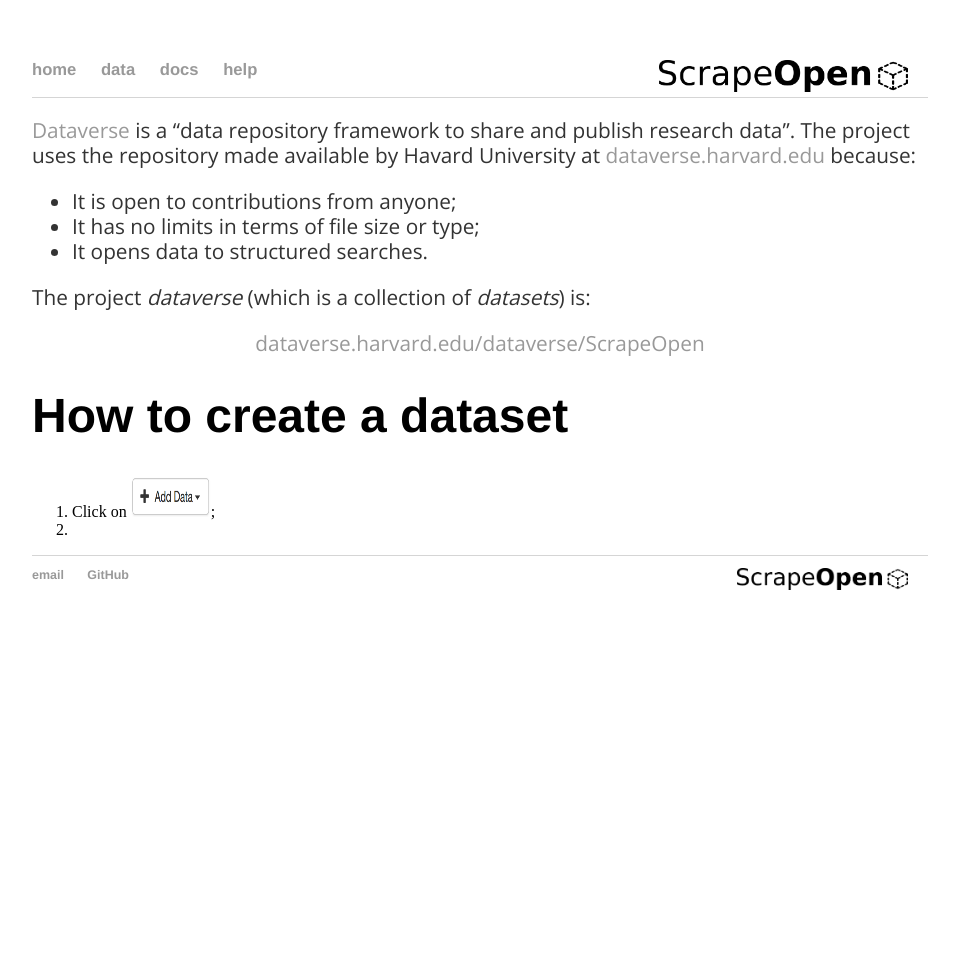
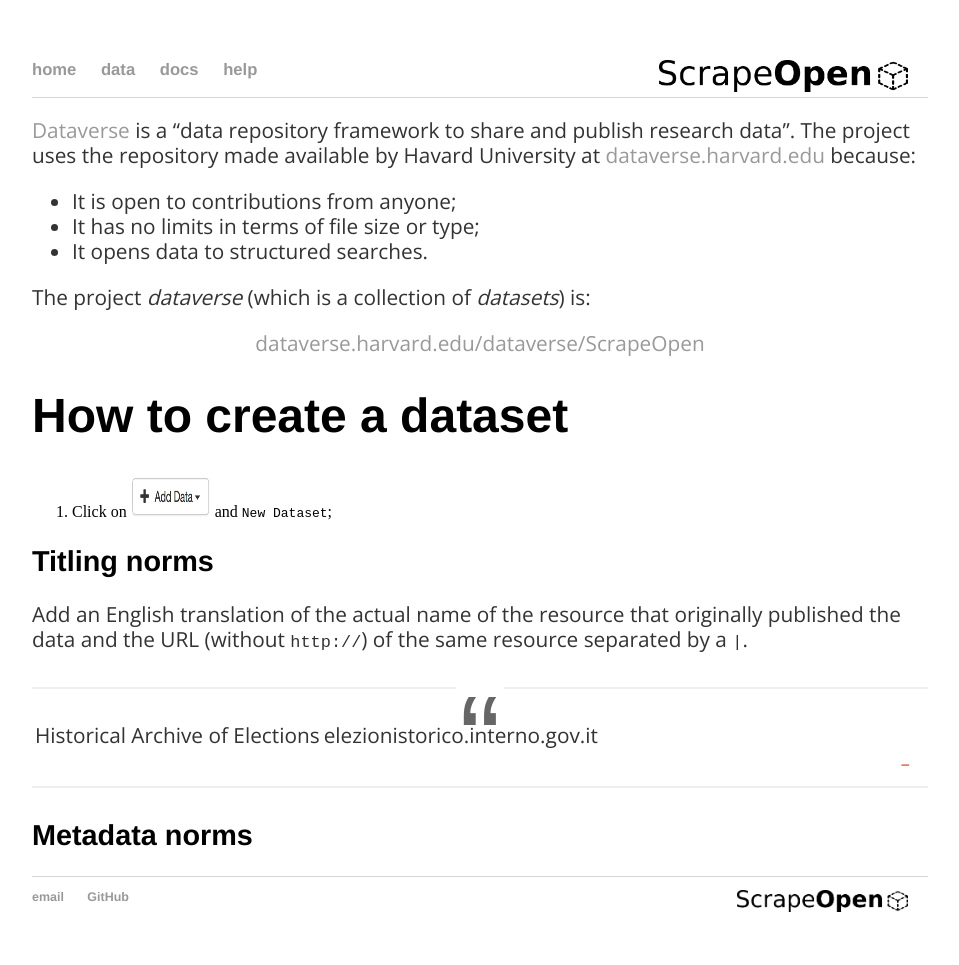
Before and after one commit to ScrapeOpen/ScrapeOpen, a Jekyll site: the page built from docs/dataverse.md, in a window 1280 px wide. Shown: the whole page, without its empty margins (160-1119 px from the left). Built offline with Jekyll 4.4.1, drawn with Linux system fonts in a browser that asks for light colours; before the commit the page ends 900 px from its top, so only the background shows below that.

Commit message:
Minor edits

```diff
--- a/docs/dataverse.md
+++ b/docs/dataverse.md
@@ -14,5 +14,12 @@
 
 # How to create a dataset
 
-1. Click on <img  src="/ScrapeOpen/images/dataverse-add-data-button.png" alt="Smiley face" width="80" height="42">;
-2.
+1. Click on <img  src="/ScrapeOpen/images/dataverse-add-data-button.png" alt="Smiley face" width="80" height="42"> and `New Dataset`;
+
+## Titling norms
+
+Add an English translation of the actual name of the resource that originally published the data and the URL (without `http://`) of the same resource separated by a `|`.
+
+> Historical Archive of Elections | elezionistorico.interno.gov.it
+
+## Metadata norms
```
